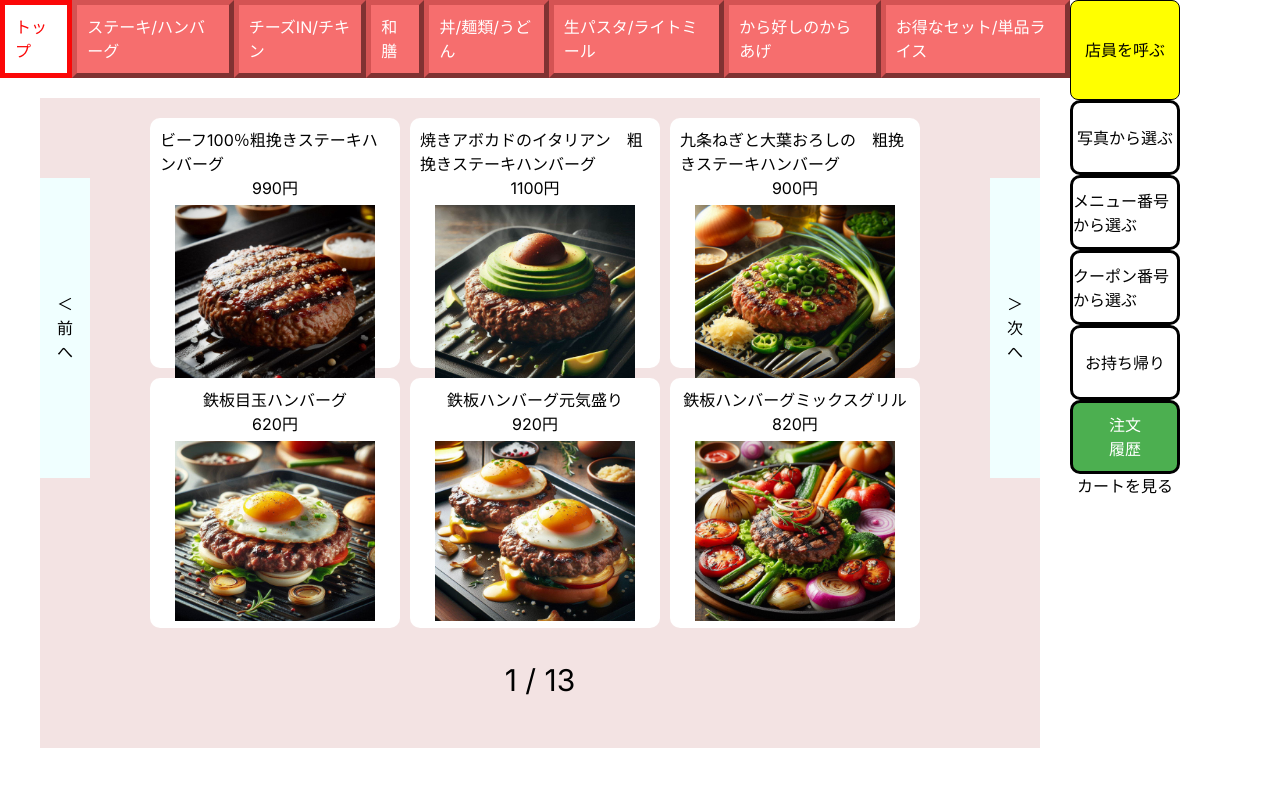
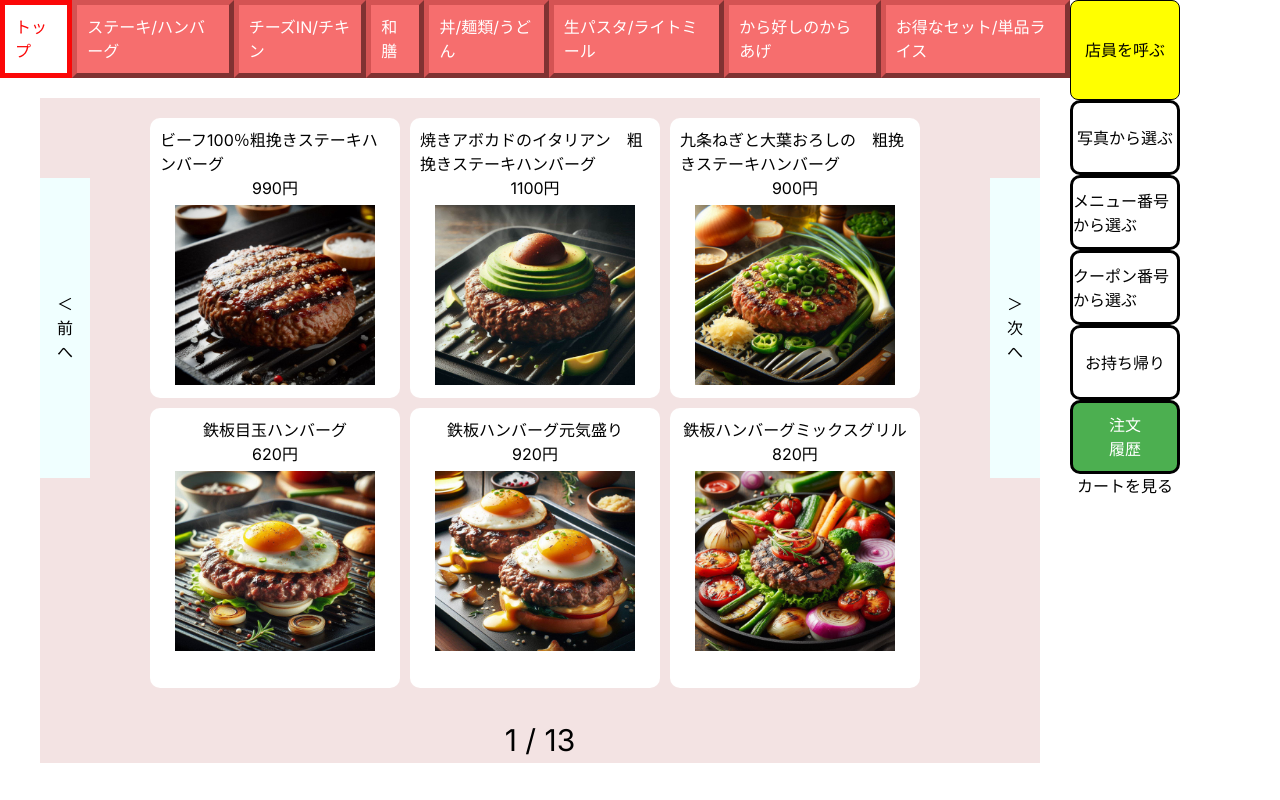
Before and after one commit to VerdantVermilion/gasto, a Next.js app: page /order in a window 1280 px wide. Built offline with nearby package versions, Linux system fonts and the light colour scheme.

Commit message:
heightのへん呼応

```diff
--- a/app/order/components/nigiriButton/NigiriButton.module.css
+++ b/app/order/components/nigiriButton/NigiriButton.module.css
@@ -27,7 +27,7 @@
   color: black;
   padding: 10px;
   width: 250px;
-  height: 250px;
+  height: 280px;
   margin: 0 10px 10px 0;
   border-radius: 10px;
   display: flex;
```
